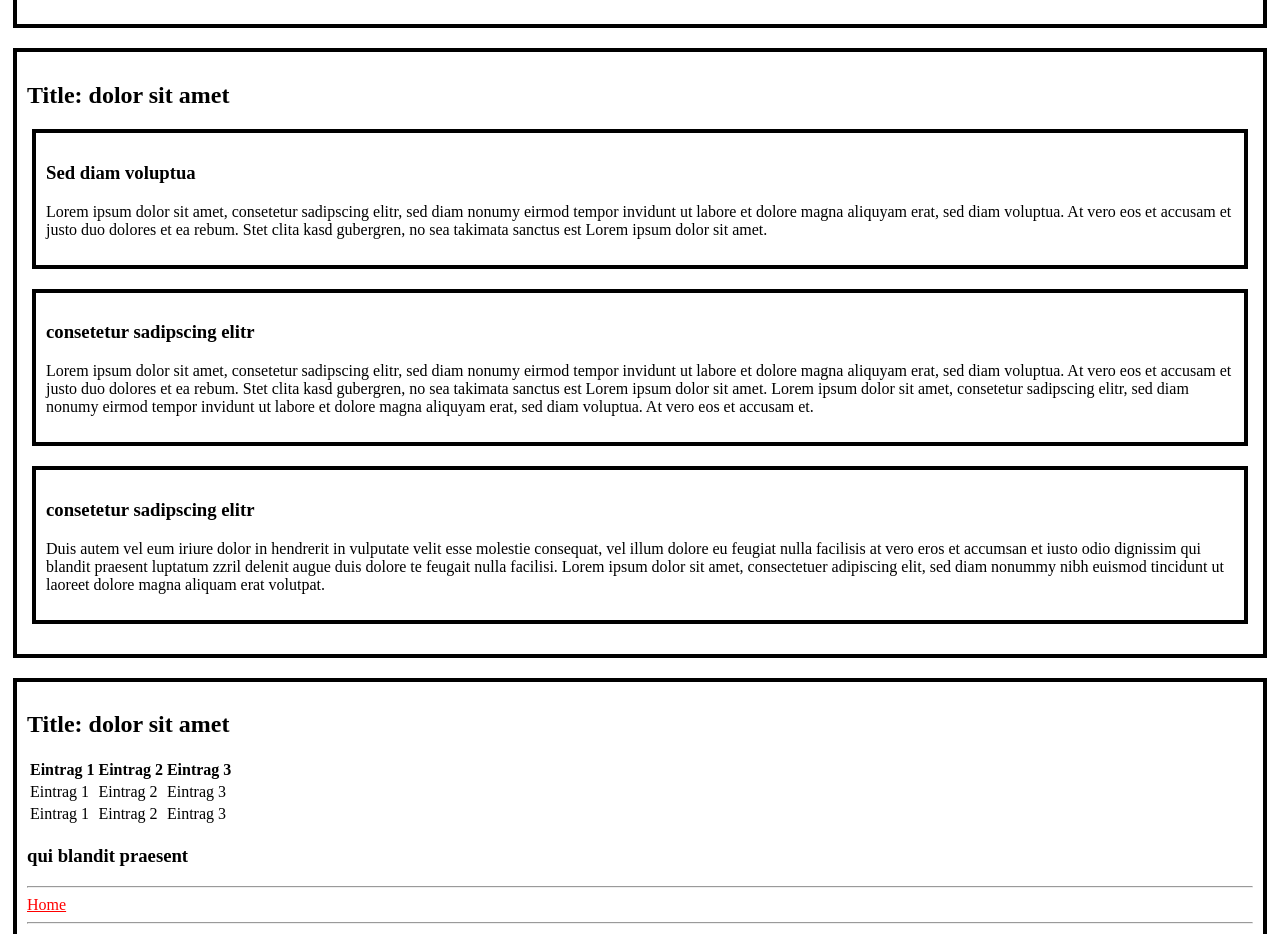
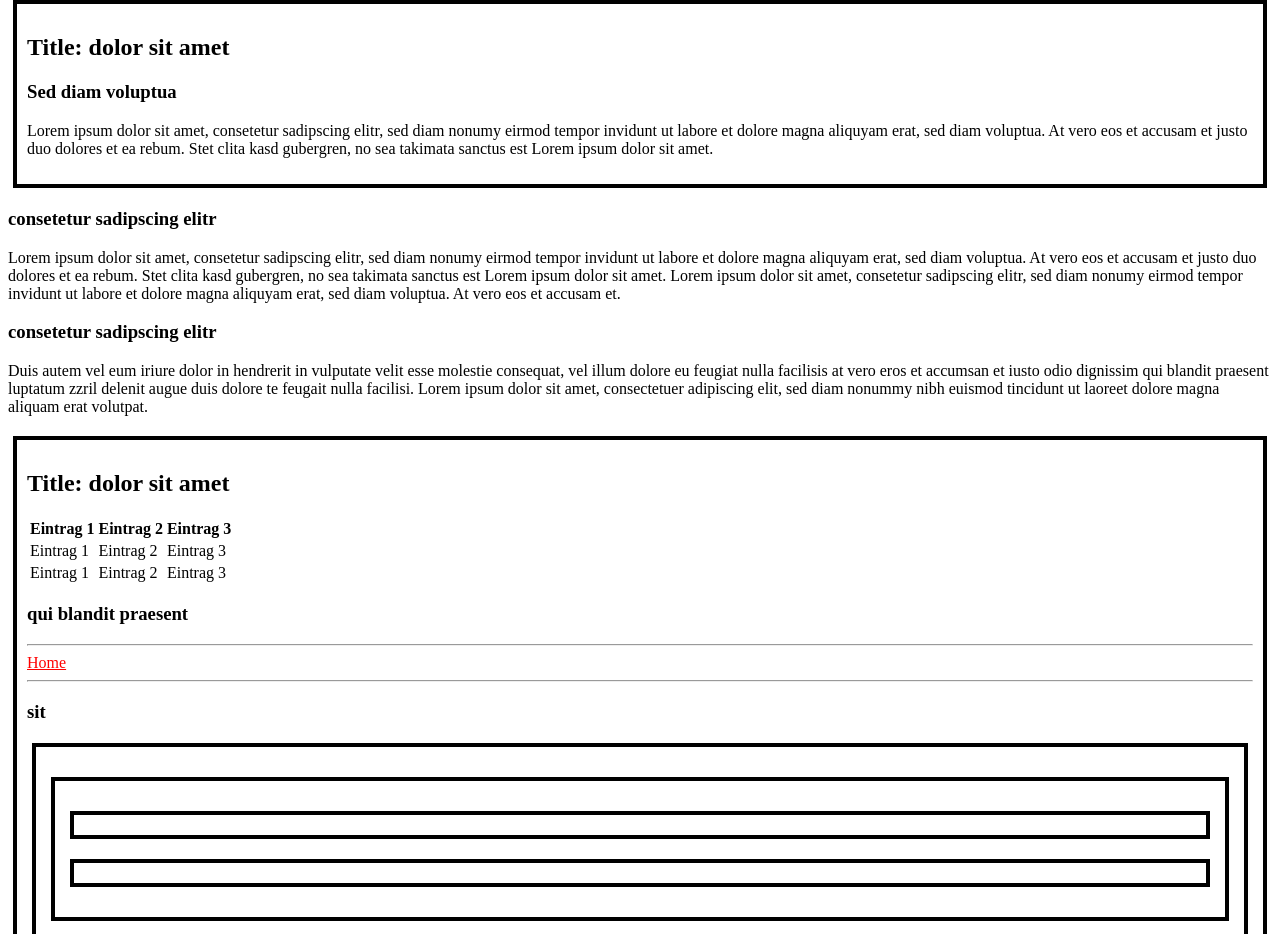
Before and after one commit to donyahg/donyahg.github.io, a plain HTML site: page blank.html in a window 1280 px wide. Shown: the part 980-1914 px from the top of the page. Drawn offline with Linux system fonts and the light colour scheme.

Commit message:
Update review-html

```diff
--- a/blank.html
+++ b/blank.html
@@ -12,7 +12,7 @@
 
 <div class="start">
 	<h2 class="headline main-headline L-I" id="First">Title: Lorem ipsum</h2>
-	<div class="image-text-box">
+
 		<img src= "Image.jpg">
 		<p class="Lorum-Text">
 			<span class="L-I">Lorem ipsum</span> dolor sit amet, consetetur sadipscing elitr,
@@ -25,7 +25,7 @@
 
 <div class="middle">
 	<h2 class="headline main-headline" id="Second">Title: dolor sit amet</h2>
-	<div class="text-box">
+
 		<h3 class="headline">Sed diam voluptua</h3>
 		<p class="Lorum-Text">
 			<span class="L-I">Lorem ipsum</span> dolor sit amet, consetetur sadipscing elitr,
@@ -34,7 +34,7 @@
 			Stet clita kasd gubergren, no sea takimata sanctus est <span class="L-I">Lorem ipsum</span> dolor sit amet.
 		</p>
 	</div>
-	<div class="text-box">
+
 		<h3 class="headline">consetetur sadipscing elitr</h3>
 		<p class="Lorum-Text">
 			<span class="L-I">Lorem ipsum</span> dolor sit amet, consetetur sadipscing elitr, sed diam nonumy eirmod tempor invidunt ut labore et dolore magna aliquyam erat,
@@ -43,7 +43,7 @@
 			labore et dolore magna aliquyam erat, sed diam voluptua. At vero eos et accusam et.
 		</p>
 	</div>
-	<div class="text-box">
+
 		<h3 class="headline">consetetur sadipscing elitr</h3>
 		<p class="Lorum-Text">
 			Duis autem vel eum iriure dolor in hendrerit in vulputate <span class="important">velit esse</span> molestie consequat, vel illum dolore eu feugiat nulla facilisis at
```
